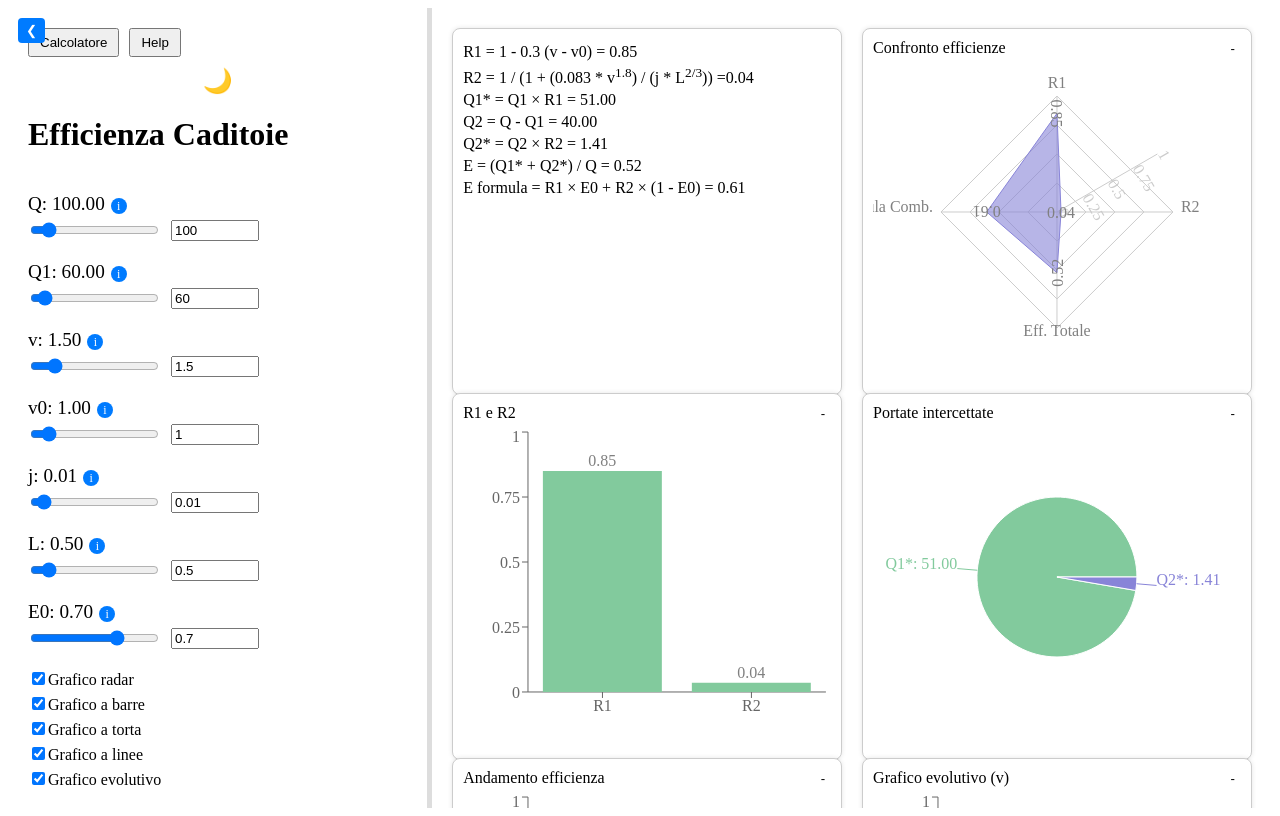
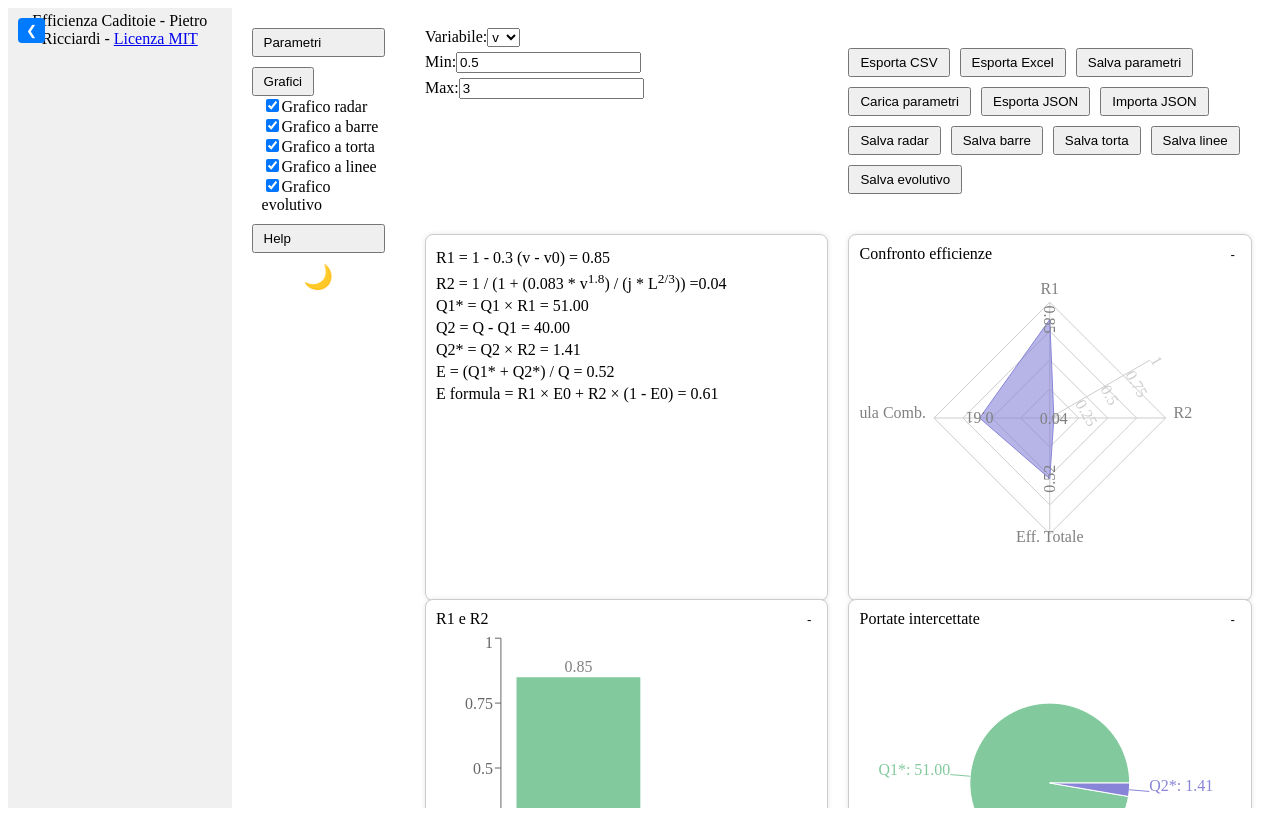
Before and after one commit to Pietro-Ricciardi/Efficienza-Caditoie, a React (Vite) app: page / in a window 1280 px wide. Built offline with nearby package versions, Linux system fonts and the light colour scheme.

Commit message:
Refactor UI with parameter page

```diff
--- a/src/App.css
+++ b/src/App.css
@@ -180,6 +180,33 @@
   padding: 5px 10px;
 }
 
+.menu-vertical {
+  display: flex;
+  flex-direction: column;
+  gap: 10px;
+  margin-bottom: 10px;
+}
+
+.menu-vertical button {
+  padding: 5px 10px;
+  text-align: left;
+}
+
+.submenu label {
+  display: block;
+  margin-left: 10px;
+}
+
+.top-bar {
+  text-align: center;
+  padding: 4px 0;
+  background: #f0f0f0;
+}
+
+.dark-mode .top-bar {
+  background: #333;
+}
+
 .chart-toggles {
   margin: 20px 0;
 }
--- a/src/App.jsx
+++ b/src/App.jsx
@@ -68,14 +68,12 @@ export default function App() {
     }
   };
 
-  const [leftWidth, setLeftWidth] = useState(30);
-  const [isResizing, setIsResizing] = useState(false);
   const [isMobile, setIsMobile] = useState(() => window.innerWidth <= 768);
   const [isDarkMode, setIsDarkMode] = useState(() => {
     const saved = localStorage.getItem("darkMode");
     return saved ? JSON.parse(saved) : false;
   });
-  const [showHelp, setShowHelp] = useState(false);
+  const [activePage, setActivePage] = useState('graphs');
   const [infoParam, setInfoParam] = useState(null);
   const [sidebarOpen, setSidebarOpen] = useState(true);
 
@@ -99,7 +97,6 @@ export default function App() {
 
   const toggleSidebar = () => setSidebarOpen((s) => !s);
 
-  const startResize = () => setIsResizing(true);
 
   const toggleInfo = (key) =>
     setInfoParam((current) => (current === key ? null : key));
@@ -110,21 +107,6 @@ export default function App() {
     return () => window.removeEventListener("resize", handleResize);
   }, []);
 
-  useEffect(() => {
-    if (isMobile) return;
-    const handleMove = (e) => {
-      if (!isResizing) return;
-      const newWidth = (e.clientX / window.innerWidth) * 100;
-      if (newWidth > 10 && newWidth < 80) setLeftWidth(newWidth);
-    };
-    const stopResize = () => setIsResizing(false);
-    document.addEventListener("mousemove", handleMove);
-    document.addEventListener("mouseup", stopResize);
-    return () => {
-      document.removeEventListener("mousemove", handleMove);
-      document.removeEventListener("mouseup", stopResize);
-    };
-  }, [isResizing, isMobile]);
 
   const R1 = calcR1(params.v, params.v0);
   const R2 = calcR2(params.v, params.j, params.L);
@@ -264,56 +246,123 @@ export default function App() {
       btoa(unescape(encodeURIComponent(svgString)));
   };
 
+  const menuItems =
+    activePage === 'graphs'
+      ? [
+          { key: 'parameters', label: 'Parametri' },
+          { key: 'graphs', label: 'Grafici' },
+          { key: 'help', label: 'Help' },
+        ]
+      : [
+          { key: 'graphs', label: 'Grafici' },
+          { key: 'parameters', label: 'Parametri' },
+          { key: 'help', label: 'Help' },
+        ];
+
   return (
     <div className={`container ${isDarkMode ? "dark-mode" : ""}`}>
+      <div className="top-bar">
+        Efficienza Caditoie - Pietro Ricciardi -{' '}
+        <a href="https://opensource.org/licenses/MIT" target="_blank" rel="noreferrer">
+          Licenza MIT
+        </a>
+      </div>
       <button className="sidebar-toggle" onClick={toggleSidebar}>
         {sidebarOpen ? "❮" : "❯"}
       </button>
       <div
         className={`leftPane ${sidebarOpen ? "" : "collapsed"}`}
-        style={{
-          flexBasis: sidebarOpen ? (isMobile ? "100%" : `${leftWidth}%`) : "0",
-        }}
+        style={{ flexBasis: sidebarOpen ? (isMobile ? "100%" : "200px") : "0" }}
       >
-        <nav className="menu">
-          <button onClick={() => setShowHelp(false)}>Calcolatore</button>
-          <button onClick={() => setShowHelp(true)}>Help</button>
+        <nav className="menu-vertical">
+          {menuItems.map((item) =>
+            item.key === "graphs" ? (
+              <div key="graphs" className="graphs-menu">
+                <button onClick={() => setActivePage('graphs')}>{item.label}</button>
+                <div className="submenu">
+                  <label>
+                    <input
+                      type="checkbox"
+                      checked={visibleCharts.radar}
+                      onChange={() => toggleChart('radar')}
+                    />
+                    Grafico radar
+                  </label>
+                  <label>
+                    <input
+                      type="checkbox"
+                      checked={visibleCharts.bar}
+                      onChange={() => toggleChart('bar')}
+                    />
+                    Grafico a barre
+                  </label>
+                  <label>
+                    <input
+                      type="checkbox"
+                      checked={visibleCharts.pie}
+                      onChange={() => toggleChart('pie')}
+                    />
+                    Grafico a torta
+                  </label>
+                  <label>
+                    <input
+                      type="checkbox"
+                      checked={visibleCharts.line}
+                      onChange={() => toggleChart('line')}
+                    />
+                    Grafico a linee
+                  </label>
+                  <label>
+                    <input
+                      type="checkbox"
+                      checked={visibleCharts.evolution}
+                      onChange={() => toggleChart('evolution')}
+                    />
+                    Grafico evolutivo
+                  </label>
+                </div>
+              </div>
+            ) : (
+              <button key={item.key} onClick={() => setActivePage(item.key)}>
+                {item.label}
+              </button>
+            )
+          )}
         </nav>
         <div className="theme-toggle" onClick={toggleDarkMode}>
-          {isDarkMode ? "☀️" : "🌙"}
+          {isDarkMode ? '☀️' : '🌙'}
         </div>
-        {!showHelp && (
+      </div>
+      <div className="rightPane">
+        {activePage === 'help' && <Help />}
+        {activePage === 'parameters' && (
           <>
             <h1>Efficienza Caditoie</h1>
-            <br />
             {Object.entries(params).map(([key, value]) => {
               const min = 0;
               const max =
-                key === "E0"
+                key === 'E0'
                   ? 1
-                  : key === "v" || key === "v0"
+                  : key === 'v' || key === 'v0'
                   ? 10
-                  : key === "j"
+                  : key === 'j'
                   ? 0.2
-                  : key === "L"
+                  : key === 'L'
                   ? 5
                   : 1000;
               const step =
-                key === "E0" || key === "L"
+                key === 'E0' || key === 'L'
                   ? 0.01
-                  : key === "v" || key === "v0"
+                  : key === 'v' || key === 'v0'
                   ? 0.01
-                  : key === "j"
+                  : key === 'j'
                   ? 0.001
                   : 0.1;
-
               return (
                 <div key={key} className="slider-container">
                   <label className="slider-label">
                     {key}: {value.toFixed(2)}
-                    <span className="info-icon" onClick={() => toggleInfo(key)}>
-                      i
-                    </span>
+                    <span className="info-icon" onClick={() => toggleInfo(key)}>i</span>
                     {infoParam === key && (
                       <div className="info-popup">{paramInfo[key]}</div>
                     )}
@@ -340,113 +389,41 @@ export default function App() {
                 </div>
               );
             })}
-
-            <div className="chart-toggles">
-              <label>
-                <input
-                  type="checkbox"
-                  checked={visibleCharts.radar}
-                  onChange={() => toggleChart("radar")}
-                />
-                Grafico radar
-              </label>
-              <label>
-                <input
-                  type="checkbox"
-                  checked={visibleCharts.bar}
-                  onChange={() => toggleChart("bar")}
-                />
-                Grafico a barre
-              </label>
-              <label>
-                <input
-                  type="checkbox"
-                  checked={visibleCharts.pie}
-                  onChange={() => toggleChart("pie")}
-                />
-                Grafico a torta
-              </label>
-              <label>
-                <input
-                  type="checkbox"
-                  checked={visibleCharts.line}
-                  onChange={() => toggleChart("line")}
-                />
-                Grafico a linee
-              </label>
-              <label>
-                <input
-                  type="checkbox"
-                  checked={visibleCharts.evolution}
-                  onChange={() => toggleChart("evolution")}
-                />
-                Grafico evolutivo
-              </label>
-            </div>
-
+          </>
+        )}
+        {activePage === 'graphs' && (
+          <>
             <div className="range-selector">
               <label>
                 Variabile:
-                <select
-                  value={rangeVar}
-                  onChange={(e) => setRangeVar(e.target.value)}
-                >
+                <select value={rangeVar} onChange={(e) => setRangeVar(e.target.value)}>
                   <option value="v">v</option>
                   <option value="Q">Q</option>
                 </select>
               </label>
               <label>
                 Min:
-                <input
-                  type="number"
-                  value={rangeMin}
-                  onChange={(e) => setRangeMin(parseFloat(e.target.value))}
-                />
+                <input type="number" value={rangeMin} onChange={(e) => setRangeMin(parseFloat(e.target.value))} />
               </label>
               <label>
                 Max:
-                <input
-                  type="number"
-                  value={rangeMax}
-                  onChange={(e) => setRangeMax(parseFloat(e.target.value))}
-                />
+                <input type="number" value={rangeMax} onChange={(e) => setRangeMax(parseFloat(e.target.value))} />
               </label>
             </div>
-
             <div className="export-buttons">
               <button onClick={downloadCSV}>Esporta CSV</button>
               <button onClick={downloadExcel}>Esporta Excel</button>
               <button onClick={salvaParametriStorage}>Salva parametri</button>
               <button onClick={caricaParametriStorage}>Carica parametri</button>
               <button onClick={esportaJSON}>Esporta JSON</button>
-              <input
-                type="file"
-                accept="application/json"
-                ref={fileInputRef}
-                style={{ display: "none" }}
-                onChange={importaJSON}
-              />
-              <button onClick={() => fileInputRef.current.click()}>
-                Importa JSON
-              </button>
-              <button onClick={() => downloadImage(radarRef, "radar.png")}>Salva radar</button>
-              <button onClick={() => downloadImage(barRef, "barre.png")}>Salva barre</button>
-              <button onClick={() => downloadImage(pieRef, "torta.png")}>Salva torta</button>
-              <button onClick={() => downloadImage(lineRef, "linee.png")}>Salva linee</button>
-              <button onClick={() => downloadImage(evolutionRef, "evoluzione.png")}>Salva evolutivo</button>
+              <input type="file" accept="application/json" ref={fileInputRef} style={{ display: 'none' }} onChange={importaJSON} />
+              <button onClick={() => fileInputRef.current.click()}>Importa JSON</button>
+              <button onClick={() => downloadImage(radarRef, 'radar.png')}>Salva radar</button>
+              <button onClick={() => downloadImage(barRef, 'barre.png')}>Salva barre</button>
+              <button onClick={() => downloadImage(pieRef, 'torta.png')}>Salva torta</button>
+              <button onClick={() => downloadImage(lineRef, 'linee.png')}>Salva linee</button>
+              <button onClick={() => downloadImage(evolutionRef, 'evoluzione.png')}>Salva evolutivo</button>
             </div>
-          </>
-        )}
-      </div>
-      {!showHelp && sidebarOpen && !isMobile && (
-        <div className="resizer" onMouseDown={startResize} />
-      )}
-      {!showHelp && sidebarOpen && isMobile && <div className="divider" />}
-      <div className="rightPane">
-        {showHelp ? (
-          <Help />
-        ) : (
-          <>
             <div className="chart-box">
               <div className="formula-list">
                 <p>R1 = 1 - 0.3 (v - v0) = {R1.toFixed(2)}</p>
```
